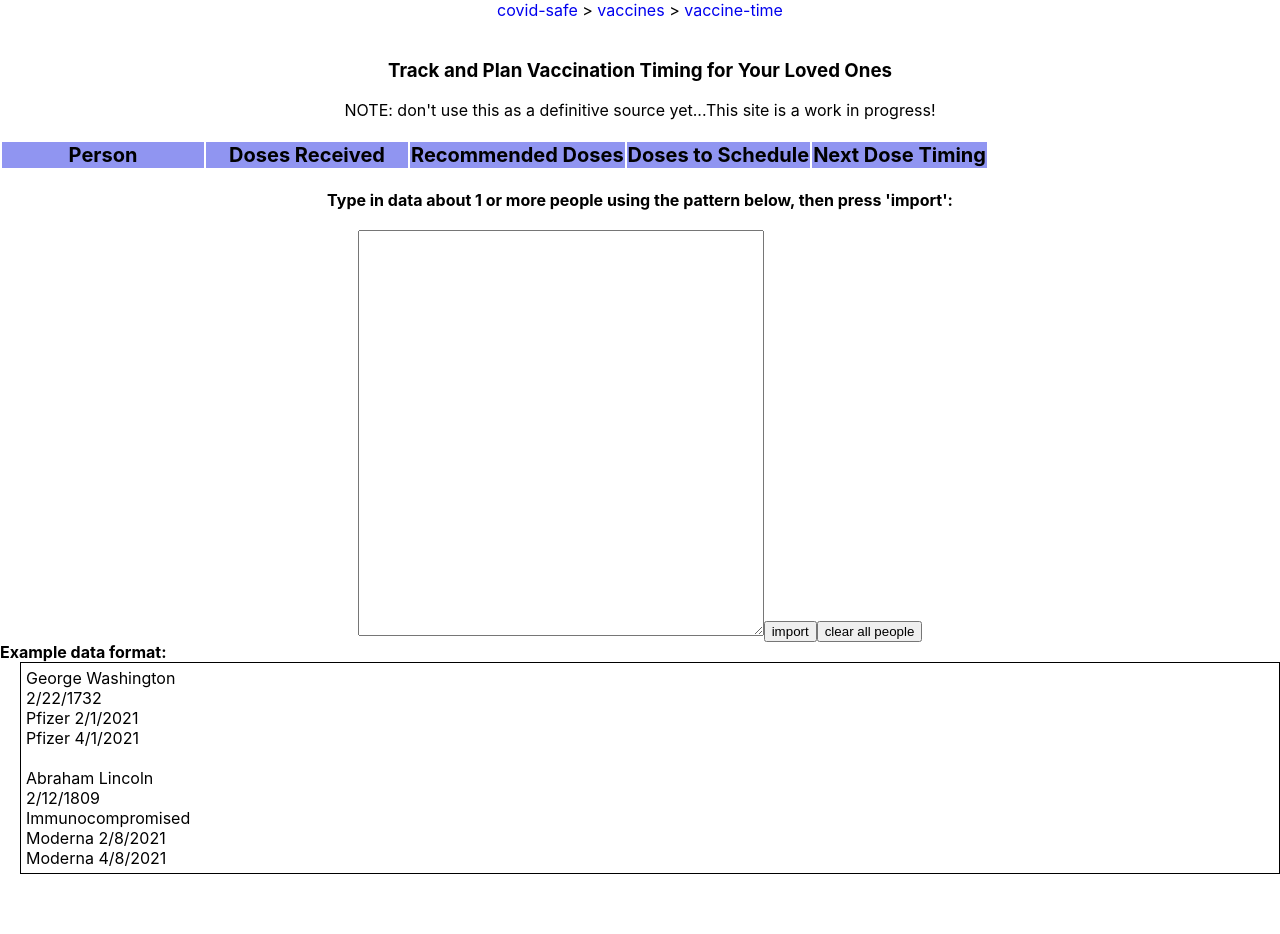
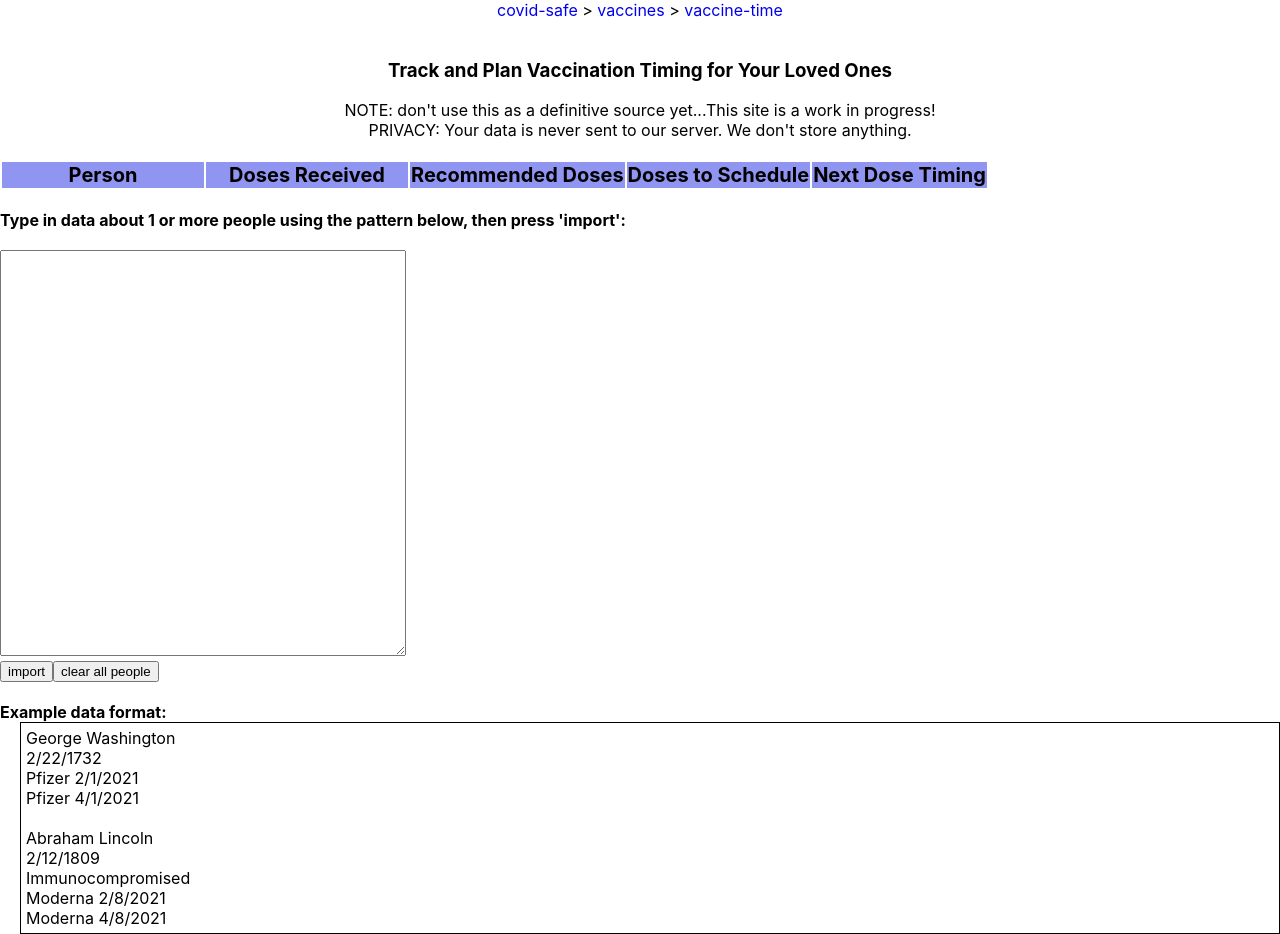
Before and after one commit to rrelyea/vaccine-time, a React (Create React App) app: page / in a window 1280 px wide. Before the commit the page ends 874 px from the top, so only its background shows below. Built offline with nearby package versions, Linux system fonts and the light colour scheme.

Commit message:
improve formatting of data entry and example data format

```diff
--- a/src/App.js
+++ b/src/App.js
@@ -12,6 +12,7 @@ function App() {
       <br/>
       <h3 className="p-3 text-center">Track and Plan Vaccination Timing for Your Loved Ones</h3>
       <div className="p-3 text-center">NOTE: don't use this as a definitive source yet...This site is a work in progress!</div>
+      <div className="p-3 text-center">PRIVACY: Your data is never sent to our server. We don't store anything.</div>
       <br/>
       <People />
     </div>
--- a/src/People.js
+++ b/src/People.js
@@ -134,7 +134,7 @@ function People() {
                     <tbody>
                         {users && users.map(user =>
                             <tr key={user.id}>
-                                <td>{user.name} {showAge(user.birthDate)} {user.immunocompromised === "true" ? ", Immunocompromised" : ""}</td>
+                                <td>{user.name} {showAge(user.birthDate)} {user.immunocompromised ? ", Immunocompromised" : ""}</td>
                                 <td>
                                     {user.doses && user.doses.map((dose,index) =>
                                     <>
@@ -149,15 +149,16 @@ function People() {
                     </tbody>
                 </table>
             </div>
-            <div>
+            <div className='tal'>
                 <br/>
-                <b>Type in data about 1 or more people using the pattern below, then press 'import':</b><br/>
+                <div className='tal'><b>Type in data about 1 or more people using the pattern below, then press 'import':</b></div>
 
                 <br/>
-                <textarea className='w400 h400' id='personName' />
+                <textarea className='w400 h400' id='personName' /><br/>
                 <button onClick={addPerson}>import</button>
                 <button onClick={clearPeople}>clear all people</button>
-
+                <br/>
+                <br/>
                 <div className='tal'><b>Example data format:</b></div>
 
                 <div className='sampleData'>
```
